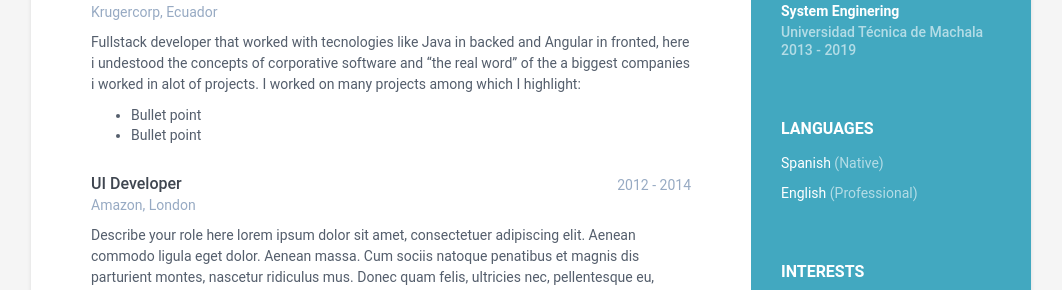
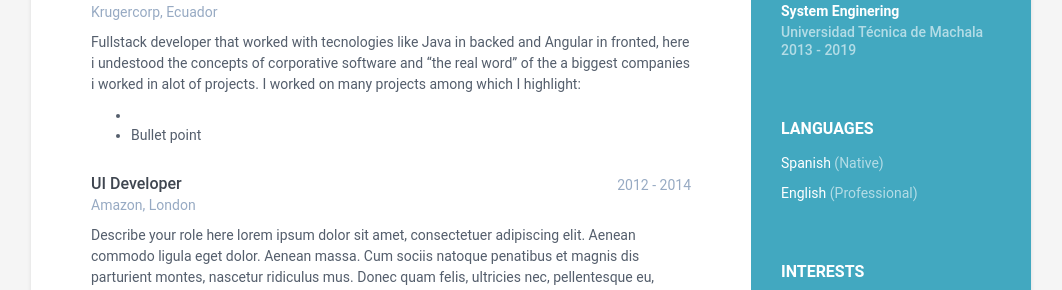
Before and after one commit to elcordova/caring-europa-fe48a, a Jekyll site: the page built from index.html, in a window 1280 px wide. Shown: the part 628-918 px from the top of the page, without its empty margins (109-1171 px from the left). Built offline with Jekyll 4.4.1, drawn with Linux system fonts in a browser that asks for light colours.

Commit message:
data.yml: changed

```diff
--- a/_data/data.yml
+++ b/_data/data.yml
@@ -63,7 +63,7 @@ experiences:
       Fullstack developer that worked with tecnologies like Java in backed and Angular in fronted,
       here i undestood the concepts of corporative software and "the real word" of the a biggest companies i worked in alot of projects.
       I worked on many projects among which I highlight:
-        - Bullet point
+        -
         - Bullet point
   - role: UI Developer
     time: 2012 - 2014
```
